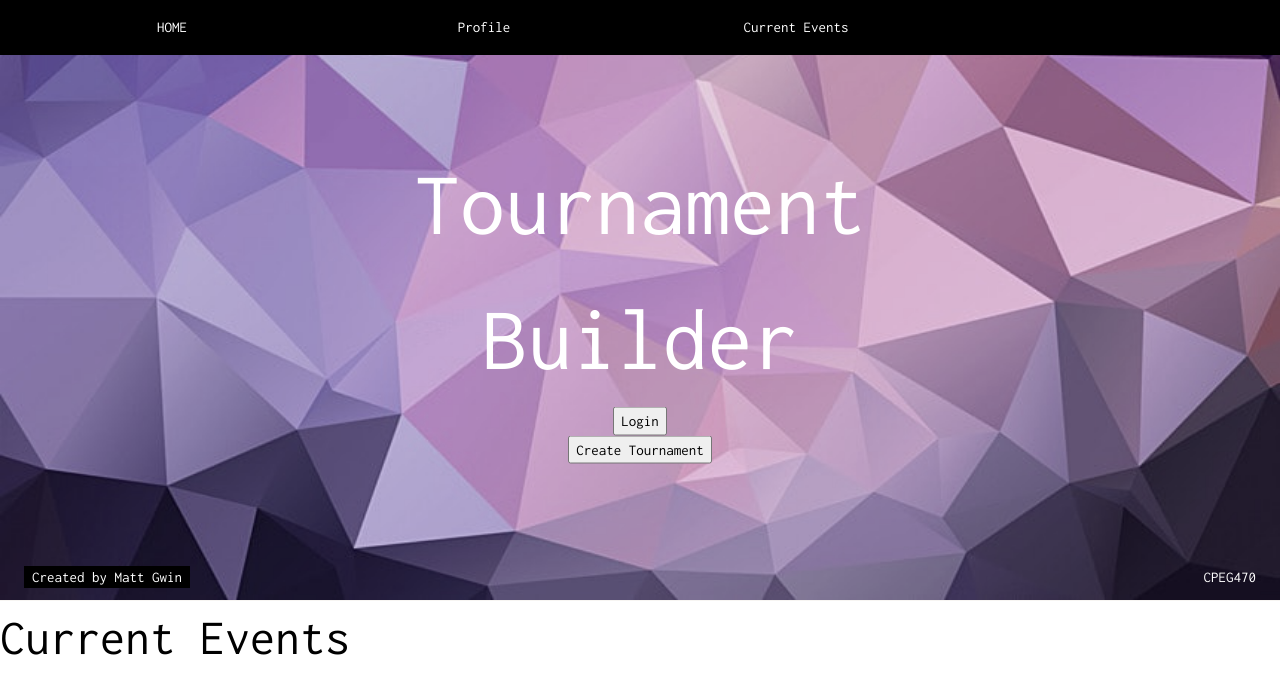
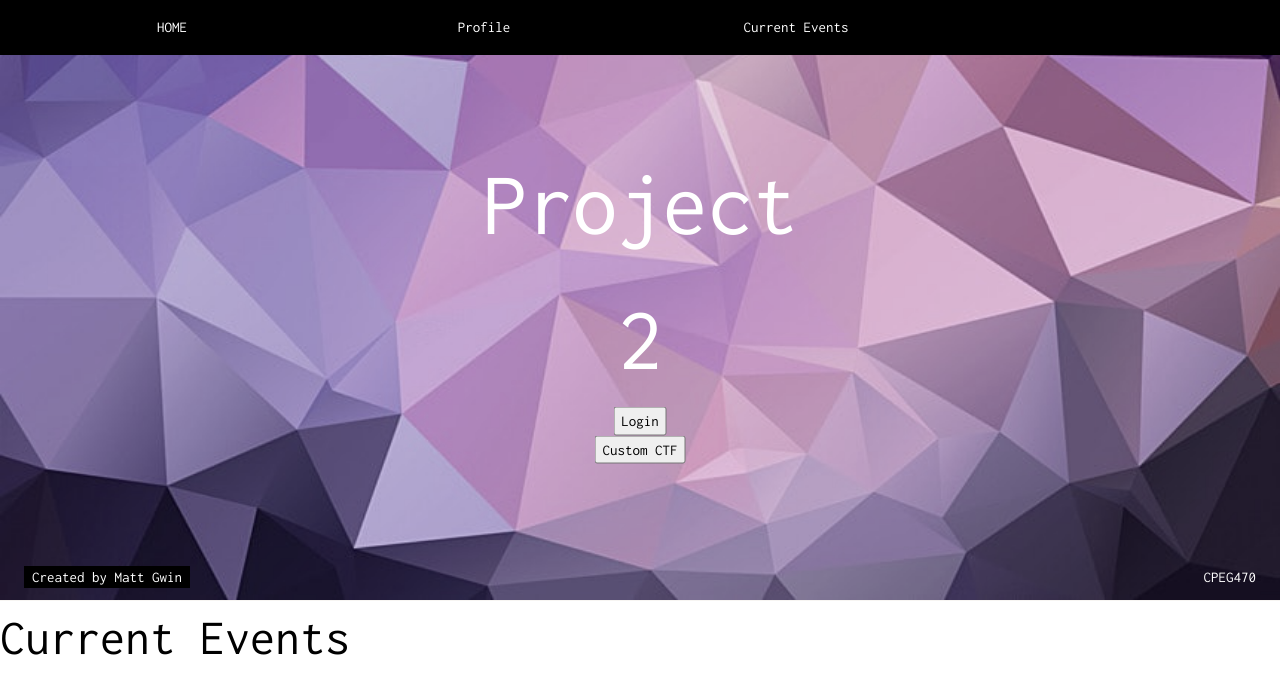
Before and after one commit to mattgwin29/CPEG470_Project_2, a plain HTML site: page public/index.html in a window 1280 px wide. Drawn offline with nearby package versions, Linux system fonts and the light colour scheme; some packages are replaced by stand-ins of ours; no server answers.

Commit message:
Fix files

```diff
--- a/public/index.html
+++ b/public/index.html
@@ -81,12 +81,12 @@
       </div>
 
       <div id="tourney_title" class="w3-display-middle w3-center">
-        <span class="w3-text-white" style="font-size:90px">Tournament<br>Builder</span>
+        <span class="w3-text-white" style="font-size:90px">Project<br>2</span>
 
         <div id="loginInfo"></div>
         <!-- <button id="create-tournament" onclick="generateTemplate('test')">Create Tournament</button>  !-->
         <!--<button id="create-tournament-button" onclick="openCreateEventMenu()">Create Tournament</button> -->
-        <button id="create-tournament-button" onclick="openCreateEventMenu()">Create Tournament</button>
+        <button id="create-tournament-button" onclick="openCreateEventMenu()">Custom CTF</button>
       </div>
 
       <div class="profile-card"></div>
```
